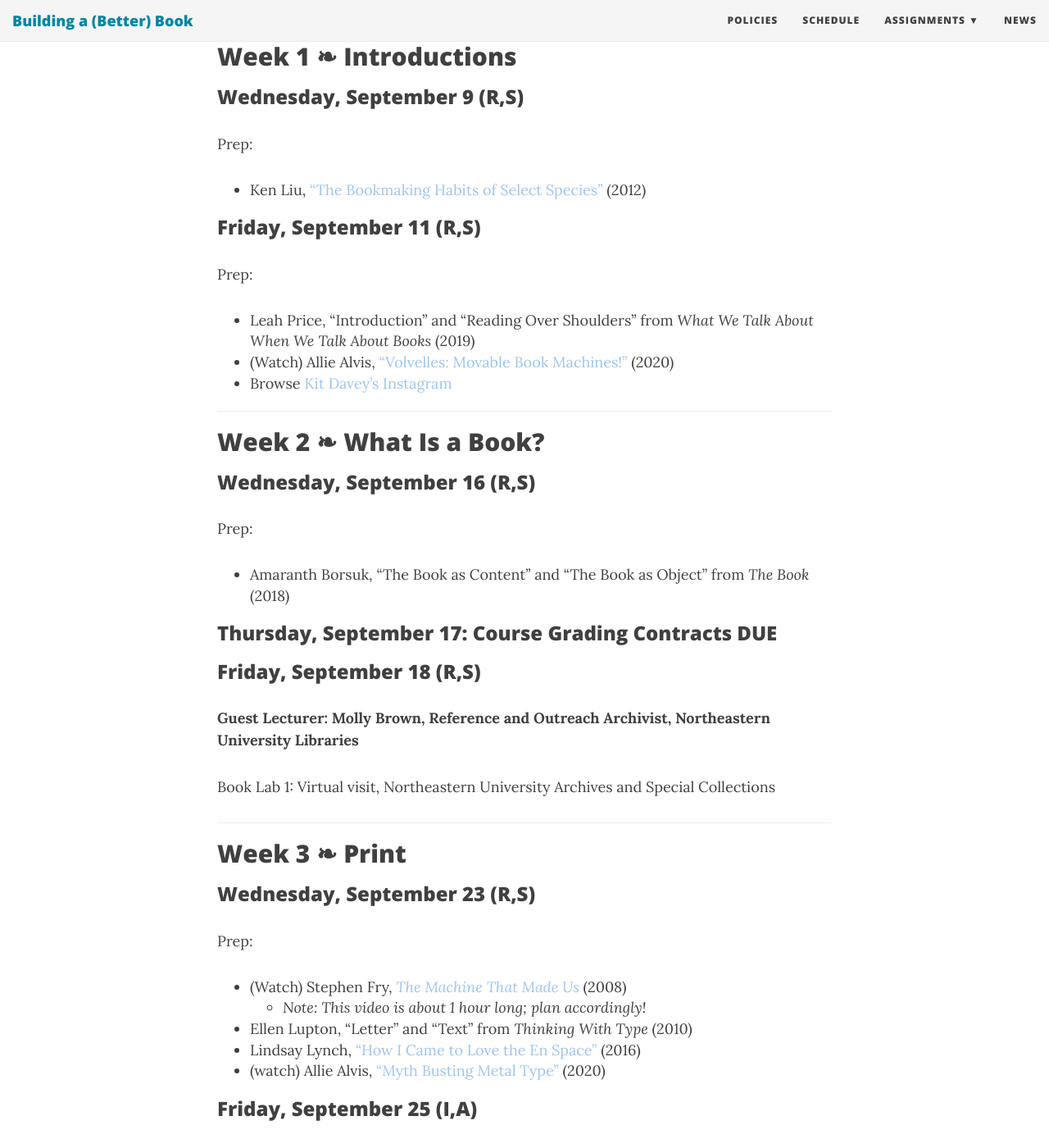
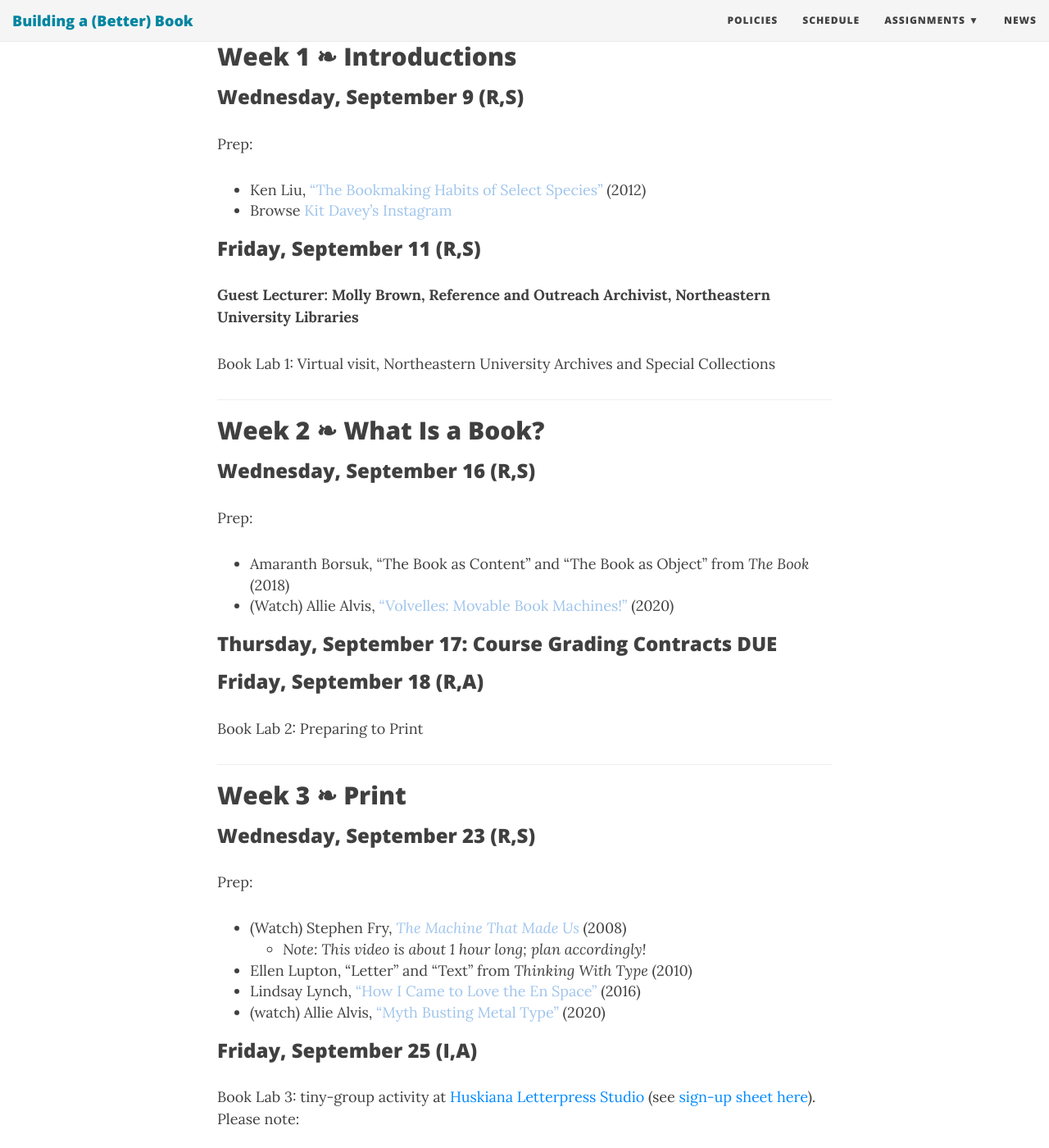
Before and after one commit to rccordell/f20bbb, a Jekyll site: the page built from schedule.md, in a window 1280 px wide and 1400 px high, scrolled down 2573 px. Shown: the whole window at 82% size. Built offline with Jekyll 4.4.1, drawn with Linux system fonts in a browser that asks for light colours; nearby versions of some CDN libraries; some web fonts are replaced; some of the changed text lies outside the part shown.

```diff
--- a/schedule.md
+++ b/schedule.md
@@ -53,14 +53,13 @@ So, by way of example, the designation **R,S** would mean, **remote synchronous*
 Prep:
 
 + Ken Liu, ["The Bookmaking Habits of Select Species"](http://www.lightspeedmagazine.com/fiction/the-bookmaking-habits-of-select-species/) (2012)
++ Browse [Kit Davey's Instagram](https://www.instagram.com/daveykit/?hl=en)
 
 ### Friday, September 11 (R,S)
 
-Prep:
+**Guest Lecturer: Molly Brown, Reference and Outreach Archivist, Northeastern University Libraries**
 
-+ Leah Price, "Introduction" and "Reading Over Shoulders" from *What We Talk About When We Talk About Books* (2019)
-+ (Watch) Allie Alvis, ["Volvelles: Movable Book Machines!"](https://www.youtube.com/watch?v=cdgFxuw5I8M) (2020)
-+ Browse [Kit Davey's Instagram](https://www.instagram.com/daveykit/?hl=en)
+Book Lab 1: Virtual visit, Northeastern University Archives and Special Collections
 
 -----
 
@@ -71,14 +70,13 @@ Prep:
 Prep:
 
 + Amaranth Borsuk, "The Book as Content" and "The Book as Object" from *The Book* (2018)
++ (Watch) Allie Alvis, ["Volvelles: Movable Book Machines!"](https://www.youtube.com/watch?v=cdgFxuw5I8M) (2020)
 
 ### Thursday, September 17: Course Grading Contracts DUE
 
-### Friday, September 18 (R,S)
+### Friday, September 18 (R,A)
 
-**Guest Lecturer: Molly Brown, Reference and Outreach Archivist, Northeastern University Libraries**
-
-Book Lab 1: Virtual visit, Northeastern University Archives and Special Collections
+Book Lab 2: Preparing to Print
 
 -----
 
@@ -96,9 +94,9 @@ Prep:
 
 ### Friday, September 25 (I,A)
 
-Book Lab 2: tiny-group activity at [Huskiana Letterpress Studio](https://web.northeastern.edu/huskiana/) (see [sign-up sheet here](https://docs.google.com/spreadsheets/d/17QxSFyyknpoVT1w8hdItDjTg9BcBc83IPj6FHadptME/edit?usp=sharing)). Please note:
+Book Lab 3: tiny-group activity at [Huskiana Letterpress Studio](https://web.northeastern.edu/huskiana/) (see [sign-up sheet here](https://docs.google.com/spreadsheets/d/17QxSFyyknpoVT1w8hdItDjTg9BcBc83IPj6FHadptME/edit?usp=sharing)). Please note:
 
-+ You must watch the "Preparing to Print" video prior to arriving for your appointment in order to minimize close contact while you are in studio.
++ You must complete Book Lab 2, "Preparing to Print," prior to arriving for your appointment in order to minimize close contact while you are in studio.
 + You must wear a mask to the studio.
 + Sanitizer will be provided at the entrance, as will gloves, which must be worn throughout the workshop.
 
```
Also changed, not shown: other parts of schedule.md (+5 -5 lines), index.md (+1 -1 lines).
